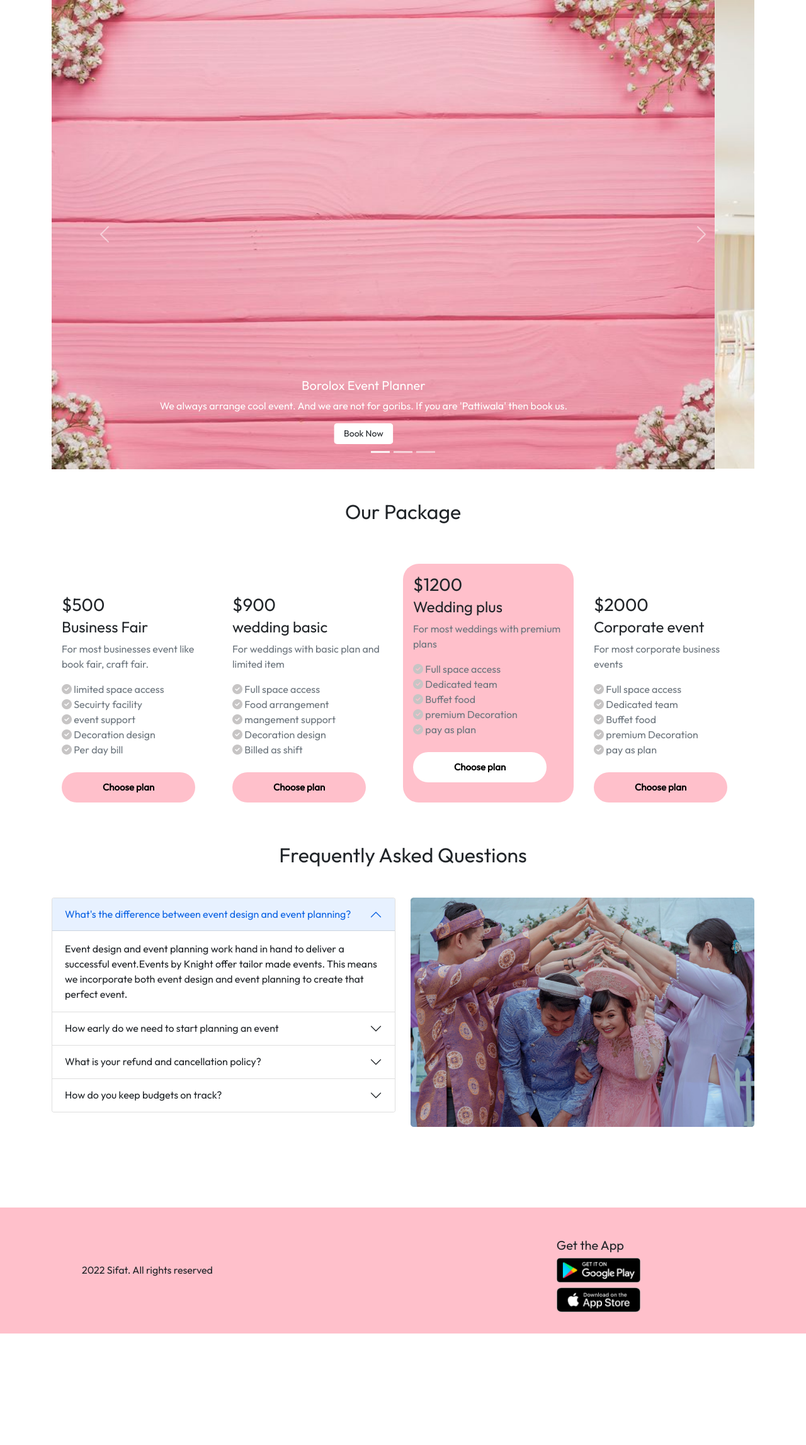
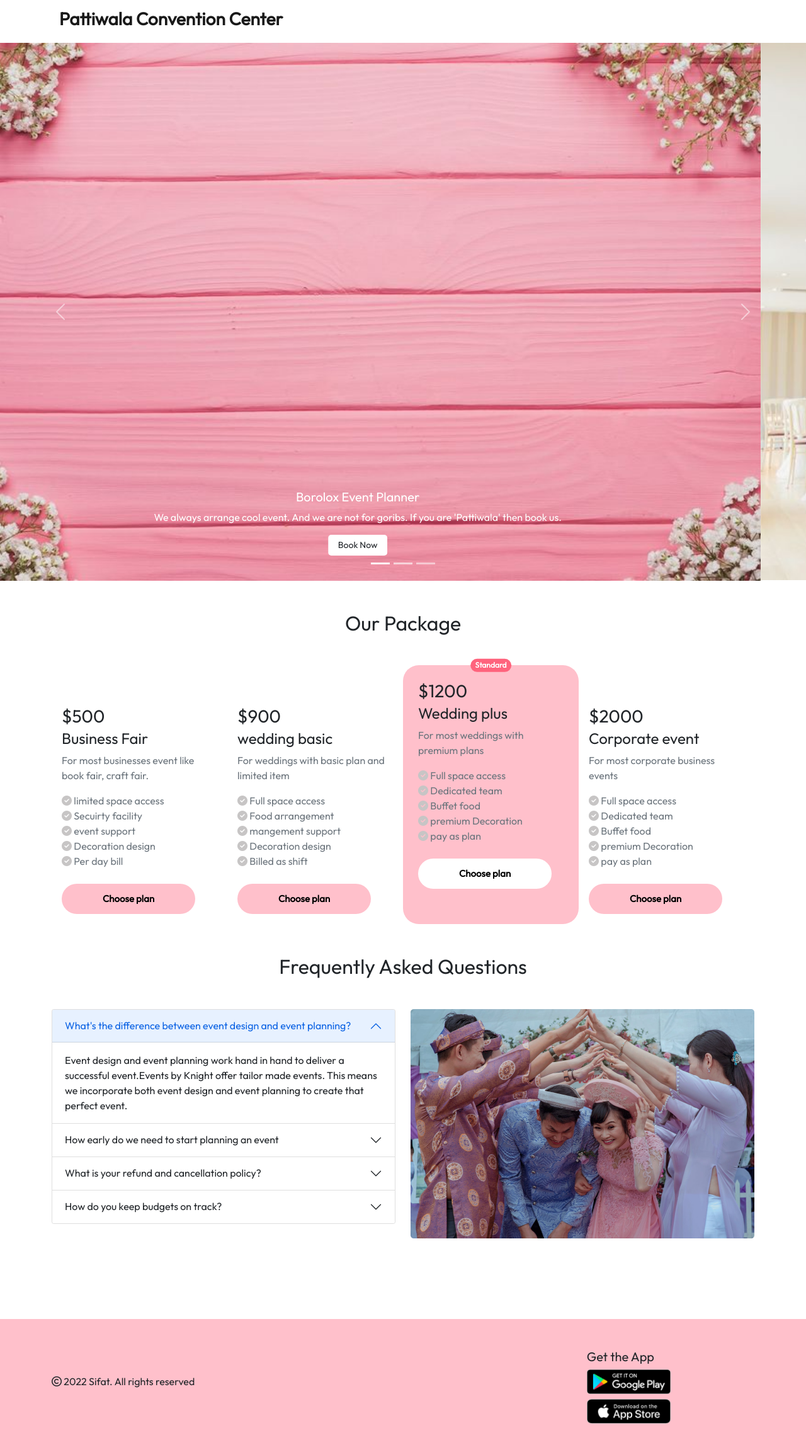
Before and after one commit to sifatkhan6/convention-center-with-bootstarp, a plain HTML site: page index.html in a window 1280 px wide. Shown: the whole page at 63% size. Before the commit the page ends 2131 px from the top, so only its background shows below. Drawn offline with nearby package versions, Linux system fonts and the light colour scheme.

Commit message:
badge added

```diff
--- a/index.html
+++ b/index.html
@@ -22,7 +22,15 @@
 </head>
 <body>
     <header>
-        <section class="container mb-5">
+        <section class="mb-5">
+                <nav class="container navbar navbar-light nav-bg">
+                    <div class="container-fluid">
+                      <a class="navbar-brand" href="#">
+                        <h3 class="nav-font">Pattiwala Convention Center</h3>
+                      </a>
+                    </div>
+                </nav>
+
             <div id="carouselExampleCaptions" class="carousel slide" data-bs-ride="carousel">
                 <div class="carousel-indicators">
                   <button type="button" data-bs-target="#carouselExampleCaptions" data-bs-slide-to="0" class="active" aria-current="true" aria-label="Slide 1"></button>
@@ -35,7 +43,7 @@
                         <div class="carousel-caption d-none d-md-block">
                         <h5>Borolox Event Planner</h5>
                         <p>We always arrange cool event. And we are not for goribs. If you are 'Pattiwala' then book us.</p>
-                        <button type="button" class="btn slider-button btn-sm">Book Now</button>
+                        <a target="_blank" href="https://www.facebook.com/sifatkhan5k"><button type="button" class="btn slider-button btn-sm">Book Now</button></a>
                     </div>
                 </div>
                   <div class="carousel-item">
@@ -43,7 +51,7 @@
                     <div class="carousel-caption d-none d-md-block">
                         <h5>Borolox Event Planner</h5>
                         <p>We always arrange cool event. And we are not for goribs. If you are 'Pattiwala' then book us.</p>
-                        <button type="button" class="btn btn-sm slider-button">Book Now</button>
+                        <a target="_blank" href="https://www.facebook.com/sifatkhan5k"><button type="button" class="btn slider-button btn-sm">Book Now</button></a>
                     </div>
                   </div>
                   <div class="carousel-item">
@@ -51,7 +59,7 @@
                     <div class="carousel-caption d-none d-md-block">
                         <h5>Borolox Event Planner</h5>
                         <p>We always arrange cool event. And we are not for goribs. If you are 'Pattiwala' then book us.</p>
-                        <button type="button" class="btn slider-button btn-sm">Book Now</button>
+                        <a target="_blank" href="https://www.facebook.com/sifatkhan5k"><button type="button" class="btn slider-button btn-sm">Book Now</button></a>
                     </div>
                   </div>
                 </div>
@@ -105,8 +113,12 @@
                   </div>
                 </div>
 
-                <div class="card p-3 custom-card">
-                  <div class="card-body card-3">
+                <div class="card custom-card">
+                    <span class="position-absolute top-25 start-50 translate-middle badge rounded-pill badge-color">
+                        Standard
+                        <span class="visually-hidden">Standard Packagec</span>
+                      </span>
+                  <div class="card-body p-4 card-3">
                     <h3 class="card-title">$1200</h3>
                     <h4 class="card-subtitle mb-2">Wedding plus</h4>
                     <p class="card-text text-muted">For most weddings with premium plans</p>
@@ -139,6 +151,14 @@
         <!-- Section 3 -->
 
         <section class="container">
+            <div class="toast align-items-center" role="alert" aria-live="assertive" aria-atomic="true">
+                <div class="d-flex">
+                  <div class="toast-body">
+                  Hello, world! This is a toast message.
+                 </div>
+                  <button type="button" class="btn-close me-2 m-auto" data-bs-dismiss="toast" aria-label="Close"></button>
+                </div>
+              </div>
             <div class="mt-5">
                 <h2 class="text-center">Frequently Asked Questions</h2>
             </div>
@@ -204,16 +224,16 @@
 
     <footer>
         <section class="container">
-            <div class="d-flex justify-content-between p-5">
+            <div class="d-flex justify-content-between pt-5">
                 <div class="row align-items-center">
-                    <p>2022 Sifat. All rights reserved</p>
+                    <p><i class="far fa-copyright"></i> 2022 Sifat. All rights reserved</p>
                 </div>
 
                 <div class="row align-items-center">
-                    <h5>Get the App</h5>
+                    <h5 class="d-inline-flex">Get the App</h5>
                     <div class="d-flex flex-column">
-                        <a href=""><img class="footer-image" src="images/footer-img/footer-1.png" alt=""></a>
-                        <a class="mt-2" href=""><img class="footer-image2" src="images/footer-img/footer-2.png" alt=""></a>
+                        <a target="_blank" href="https://play.google.com/store/apps/details?id=com.learnprogramming.codecamp"><img class="footer-image" src="images/footer-img/footer-1.png" alt=""></a>
+                        <a target="_blank" class="mt-2" href="https://apps.apple.com/sg/app/programming-hero-coding-fun/id1478201849"><img class="footer-image2" src="images/footer-img/footer-2.png" alt=""></a>
                     </div>
                 </div>
             </div>
--- a/styles/style.css
+++ b/styles/style.css
@@ -4,6 +4,14 @@ body{
 
 p{
     font-weight: 400;
+}
+
+.nav-bg{
+    background-color: rgb(255, 255, 255);
+}
+
+.nav-font{
+    font-weight: 700;
 }
 
 .slider-button{
@@ -19,6 +27,10 @@ p{
 .card-3{
     background-color: pink;
     border-radius: 25px;
+}
+
+.badge-color{
+    background-color: rgb(255, 99, 125);
 }
 
 .custom-card{
```
